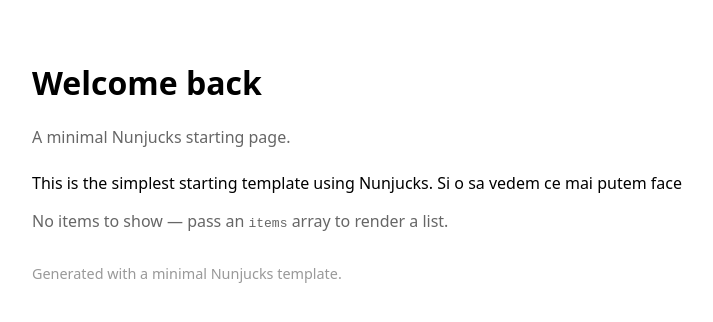
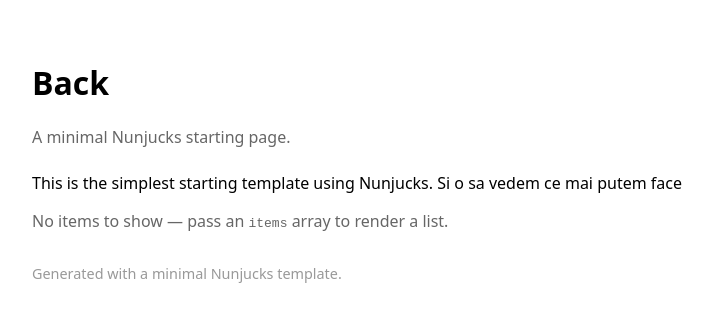
Before and after one commit to mihai-ureche/netlify-test, an Eleventy site: page src/index.njk in a window 1280 px wide. Shown: the whole page, without its empty margins (8-721 px from the left). Built offline with nearby package versions, Linux system fonts and the light colour scheme; Eleventy itself is replaced by a stand-in of ours; files that its build step writes are made by us from their sources.

Commit message:
Updated 1 file via CloudCannon.

```diff
--- a/src/index.njk
+++ b/src/index.njk
@@ -1,5 +1,5 @@
 ---
-title: 'Welcome back '
+title: Back
 ---
 <!DOCTYPE html>
 <html lang="en">
```
